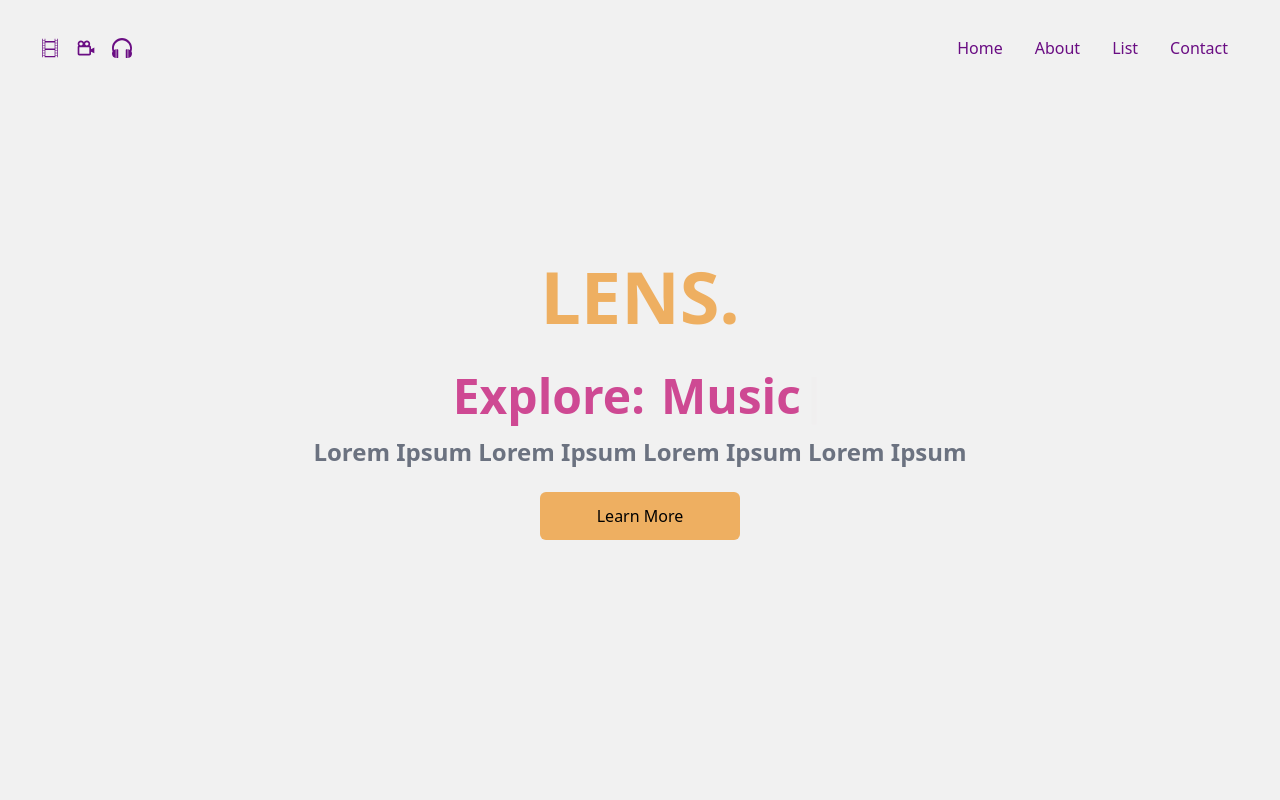
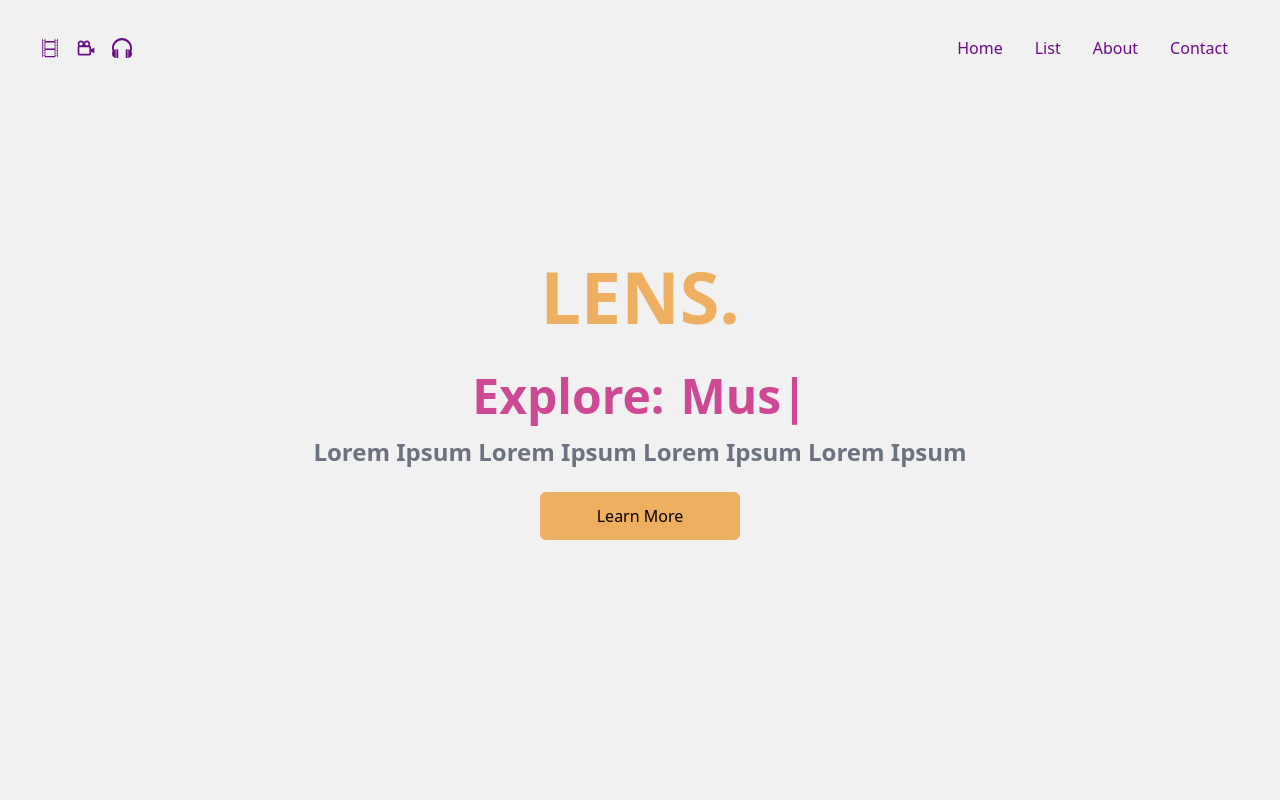
Before and after one commit to sharmaineb/lens, a React (Create React App) app: page / in a window 1280 px wide. Shown: the top 800 px of the page. Built offline with nearby package versions, Linux system fonts and the light colour scheme.

Commit message:
[update] nav is functional.

```diff
--- a/src/Navbar.jsx
+++ b/src/Navbar.jsx
@@ -2,6 +2,7 @@ import React from "react";
 import { BiCameraMovie } from 'react-icons/bi'
 import { GiFilmStrip } from 'react-icons/gi'
 import { ImHeadphones } from 'react-icons/im'
+import { NavLink } from "react-router-dom";
 
 const Navbar = () => {
     return (
@@ -12,10 +13,26 @@ const Navbar = () => {
         <ImHeadphones size={20}/>
         </div>
         <ul className='hidden md:flex'>
-          <li className='p-4'>Home</li>
-          <li className='p-4'>About</li>
-          <li className='p-4'>List</li>
-          <li className='p-4'>Contact</li>
+        <div className='flex justify-between items-center h-24 max-w-[1240px] mx-auto px-4 p-4 text-[#6a0d83]'>
+        <NavLink
+	            className={({ isActive }) => isActive ? 'nav-link-active' : 'nav-link' }
+	            to="/">Home</NavLink>
+        </div>
+        <div className='flex justify-between items-center h-24 max-w-[1240px] mx-auto px-4 p-4 text-[#6a0d83]'>
+        <NavLink
+	            className={({ isActive }) => isActive ? 'nav-link-active' : 'nav-link' }
+	            to="/list">List</NavLink>
+        </div>
+        <div className='flex justify-between items-center h-24 max-w-[1240px] mx-auto px-4 p-4 text-[#6a0d83]'>
+        <NavLink
+	            className={({ isActive }) => isActive ? 'nav-link-active' : 'nav-link' }
+	            to="/about">About</NavLink>
+        </div>
+        <div className='flex justify-between items-center h-24 max-w-[1240px] mx-auto px-4 p-4 text-[#6a0d83]'>
+        <NavLink
+	            className={({ isActive }) => isActive ? 'nav-link-active' : 'nav-link' }
+	            to="/contact">Contact</NavLink>
+        </div>
         </ul>
         </div>
     )
--- a/src/index.js
+++ b/src/index.js
@@ -14,7 +14,7 @@ root.render(
   <Router>
     <Routes>
       <Route path='/' element={<App />}>
-        <Route path='/' element={<List />} />
+        <Route path='/list' element={<List />} />
         <Route path='/details/:id' element={<Details />} />
       </Route>
     </Routes>
```
